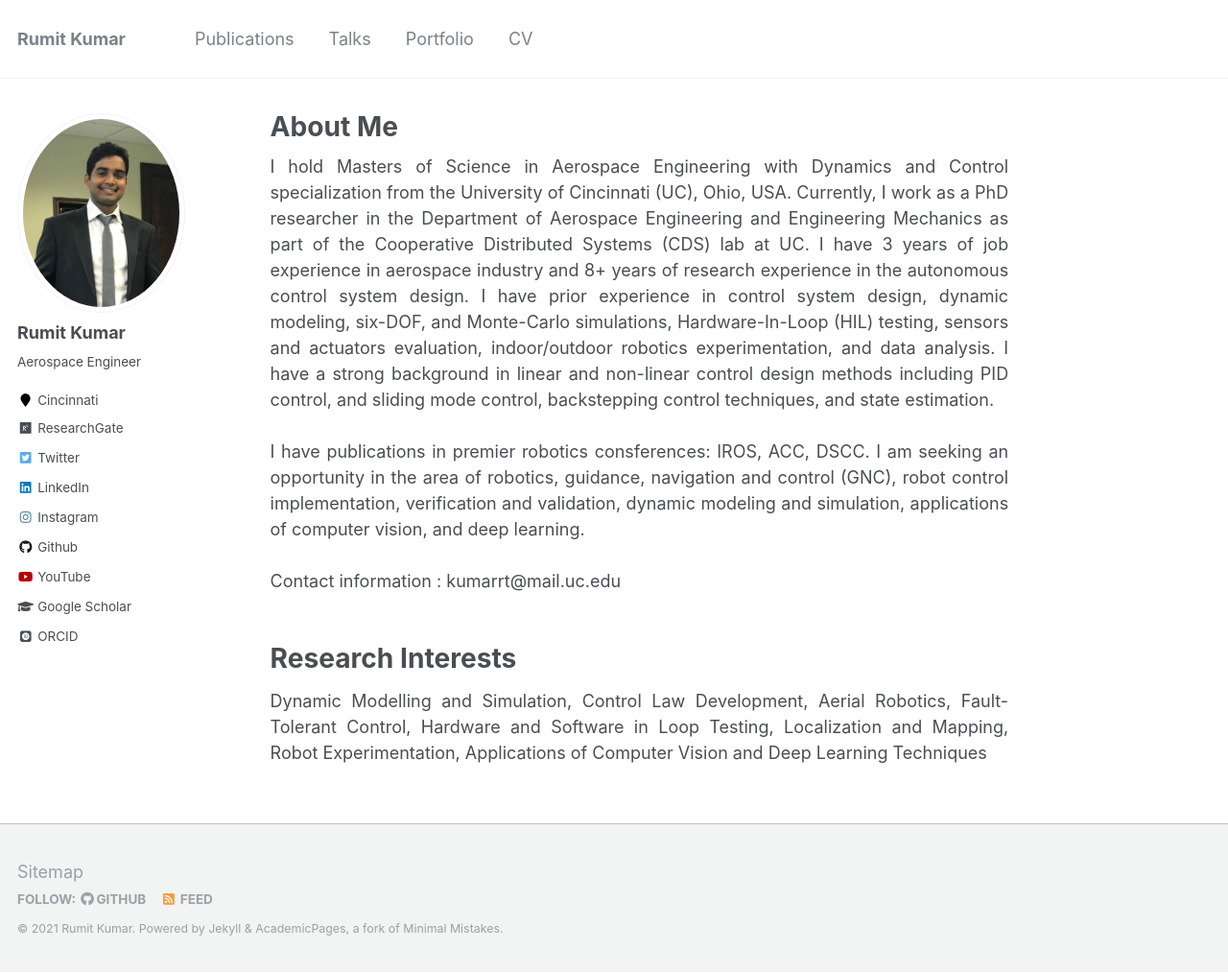
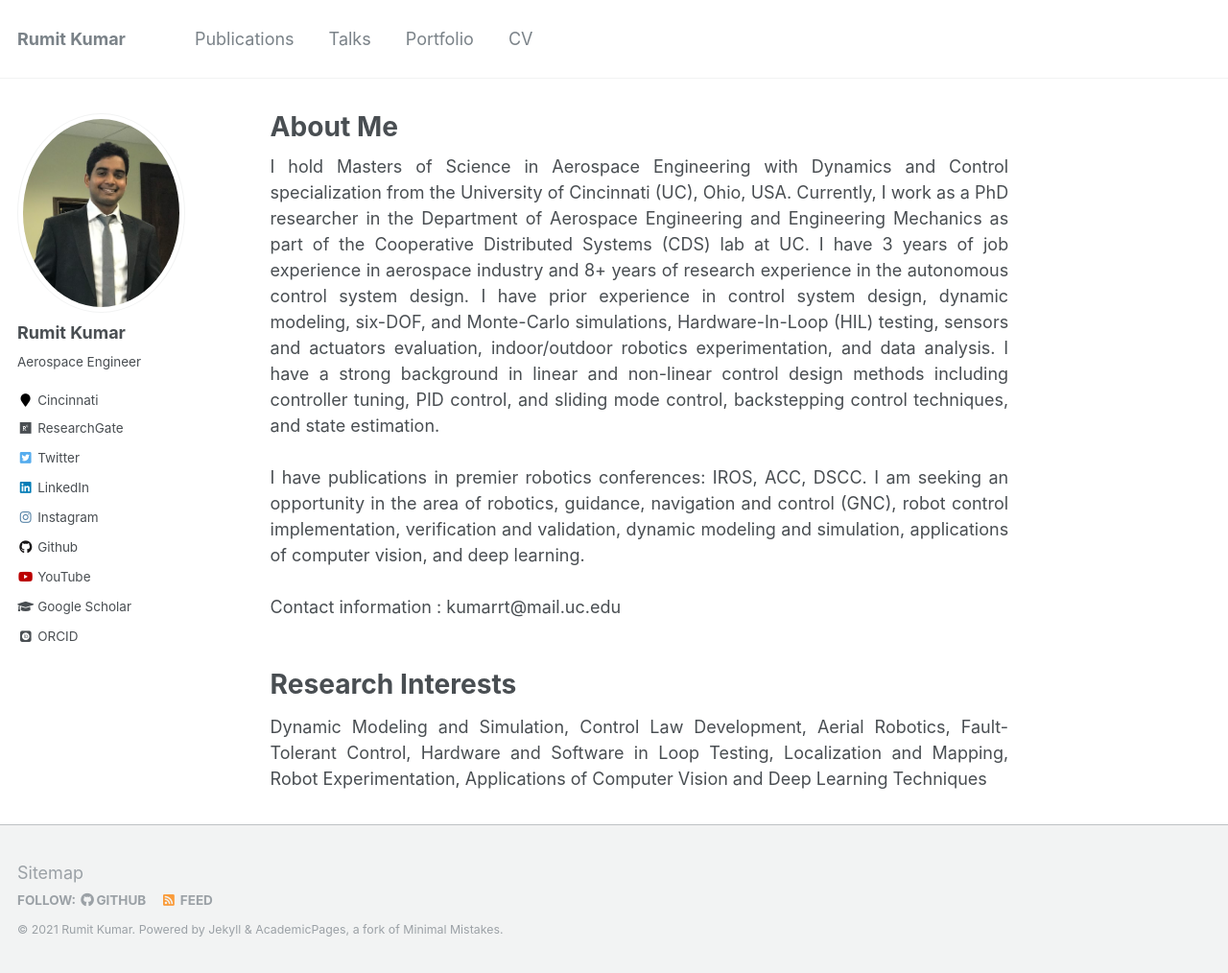
Before and after one commit to kumarrt/kumarrt.github.io, a Jekyll site: the page built from _pages/about.md, in a window 1280 px wide and 1014 px high. Shown: the whole window at 96% size. Built offline with Jekyll 4.4.1, drawn with Linux system fonts in a browser that asks for light colours; some web fonts are replaced.

Commit message:
Update about.md

```diff
--- a/_pages/about.md
+++ b/_pages/about.md
@@ -7,12 +7,12 @@ redirect_from:
   - /about/
   - /about.html
 ---
-<div style="text-align: justify"> I hold Masters of Science in Aerospace Engineering with Dynamics and Control specialization from the University of Cincinnati (UC), Ohio, USA. Currently, I work as a PhD researcher in the Department of Aerospace Engineering and Engineering Mechanics as part of the Cooperative Distributed Systems (CDS) lab at UC. I have 3 years of job experience in aerospace industry and 8+ years of research experience in the autonomous control system design. I have prior experience in control system design, dynamic modeling, six-DOF, and Monte-Carlo simulations, Hardware-In-Loop (HIL) testing, sensors and actuators evaluation, indoor/outdoor robotics experimentation, and data analysis. I have a strong background in linear and non-linear control design methods including PID control, and sliding mode control, backstepping control techniques, and state estimation.
+<div style="text-align: justify"> I hold Masters of Science in Aerospace Engineering with Dynamics and Control specialization from the University of Cincinnati (UC), Ohio, USA. Currently, I work as a PhD researcher in the Department of Aerospace Engineering and Engineering Mechanics as part of the Cooperative Distributed Systems (CDS) lab at UC. I have 3 years of job experience in aerospace industry and 8+ years of research experience in the autonomous control system design. I have prior experience in control system design, dynamic modeling, six-DOF, and Monte-Carlo simulations, Hardware-In-Loop (HIL) testing, sensors and actuators evaluation, indoor/outdoor robotics experimentation, and data analysis. I have a strong background in linear and non-linear control design methods including controller tuning, PID control, and sliding mode control, backstepping control techniques, and state estimation.
 
 <br />
 <br />
 
-I have publications in premier robotics consferences: IROS, ACC, DSCC. I am seeking an opportunity in the area of robotics, guidance, navigation and control (GNC), robot control implementation, verification and validation, dynamic modeling and simulation, applications of computer vision, and deep learning.
+I have publications in premier robotics conferences: IROS, ACC, DSCC. I am seeking an opportunity in the area of robotics, guidance, navigation and control (GNC), robot control implementation, verification and validation, dynamic modeling and simulation, applications of computer vision, and deep learning.
 
  </div>
 
@@ -24,4 +24,4 @@ Contact information : kumarrt@mail.uc.edu
 Research Interests
 ======
 <div style="text-align: justify">
-Dynamic Modelling and Simulation, Control Law Development, Aerial Robotics, Fault-Tolerant Control, Hardware and Software in Loop Testing, Localization and Mapping, Robot Experimentation, Applications of Computer Vision and Deep Learning Techniques </div>
+Dynamic Modeling and Simulation, Control Law Development, Aerial Robotics, Fault-Tolerant Control, Hardware and Software in Loop Testing, Localization and Mapping, Robot Experimentation, Applications of Computer Vision and Deep Learning Techniques </div>
```
